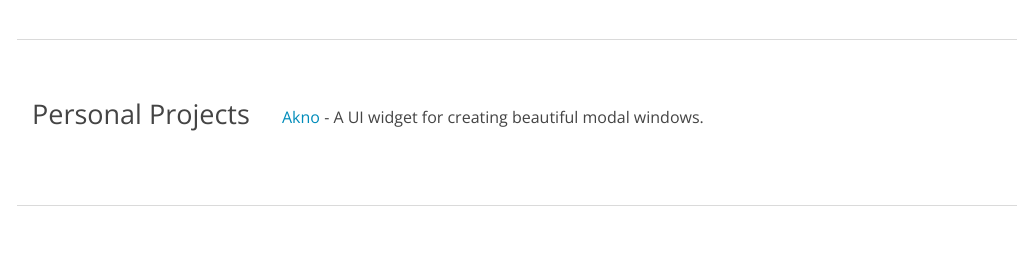
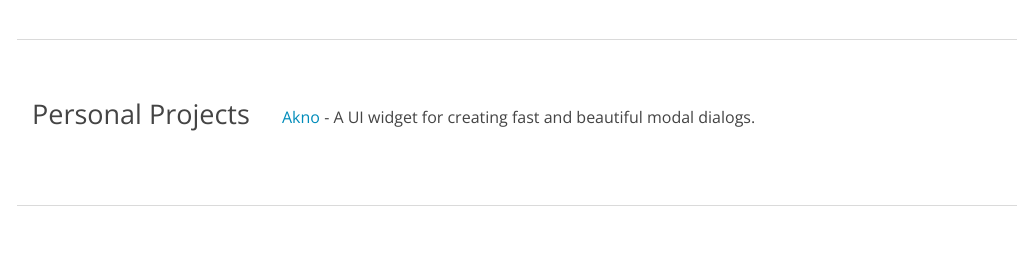
Before and after one commit to skhilko/skhilko.github.io, a Jekyll site: the page built from index.html, in a window 1280 px wide and 900 px high, scrolled down 601 px. Shown: the part 154-426 px from the top of the window, without its empty margins (123-1156 px from the left). Built offline with Jekyll 4.4.1, drawn with Linux system fonts in a browser that asks for light colours.

Commit message:
Change wording for Akno description

```diff
--- a/_data/cv.yaml
+++ b/_data/cv.yaml
@@ -28,7 +28,7 @@ skills:
     - Linux
 
 personal_project:
-  - <a href="http://skhilko.github.io/akno/" target="_blank">Akno</a> - A UI widget for creating beautiful modal windows.
+  - <a href="http://skhilko.github.io/akno/" target="_blank">Akno</a> - A UI widget for creating fast and beautiful modal dialogs.
 
 experience:
   - period: Nov 2010 – Present
```
